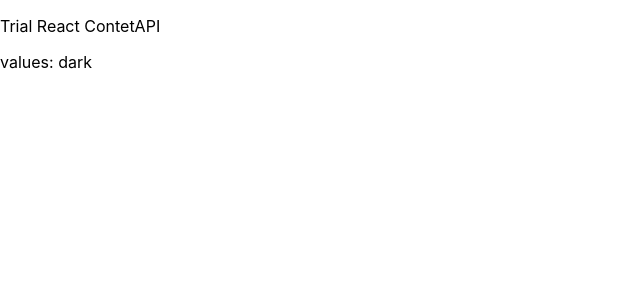
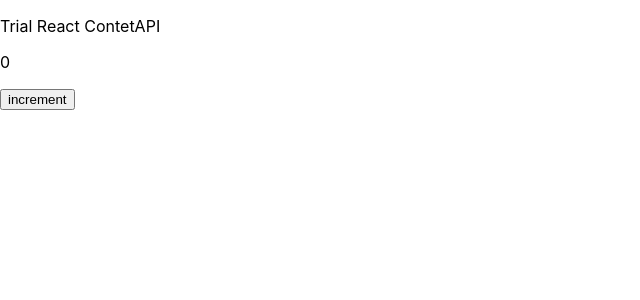
Before and after one commit to mrsekut/trial-react-context, a React (Create React App) app: page / in a window 1280 px wide. Shown: the top 300 px of the page, without its empty margins (0-640 px from the left). Built offline with nearby package versions, Linux system fonts and the light colour scheme.

Commit message:
[Add]contextAPI+state+Consumer

```diff
--- a/src/components/TrialContextAPI/index.jsx
+++ b/src/components/TrialContextAPI/index.jsx
@@ -1,20 +1,140 @@
-import React, { createContext, useContext } from 'react';
+import React from 'react';
 
-// const { Provider, Consumer } = createContext('light');
-const N = createContext('light');
-
-const Context = () => {
-  const value = useContext(N);
-  return <div>values: {value}</div>;
-  // return <NContext.Consumer>{v => <div>values: {v}</div>}</NContext.Consumer>;
+// theme-context.js
+// これが伝搬させたいデータ
+// store的ななにか
+const store = {
+  num: 0,
+  increment: () => {}
 };
 
-const WhileComponent = () => <Context />;
-
-export const ContextComponent = () => (
-  <N.Provider value={'dark'}>
-    <WhileComponent />
-  </N.Provider>
+// contextを作る
+const ThemeContext = React.createContext(
+  store.num // default value
 );
 
-export default ContextComponent;
+// themed-button.js
+// 孫
+const ThemedButton = () => (
+  <ThemeContext.Consumer>
+    {({ num, increment }) => (
+      <>
+        <p>{num}</p>
+        <button onClick={increment}>increment</button>
+      </>
+    )}
+  </ThemeContext.Consumer>
+);
+
+// 子
+// ここでは従来のようにpropsでデータを渡していない
+const Toolbar = () => <ThemedButton />;
+
+// app.js
+// 親
+export default class ContextComponent extends React.Component {
+  constructor(props) {
+    super(props);
+    this.state = {
+      num: store.num,
+      increment: this.increment
+    };
+  }
+
+  increment = () => {
+    this.setState({
+      num: this.state.num + 1
+    });
+  };
+
+  render() {
+    return (
+      <ThemeContext.Provider value={this.state}>
+        <Toolbar />
+      </ThemeContext.Provider>
+    );
+  }
+}
+
+// ==========================================
+// ==========================================yypp
+// ==========================================yypp
+// ==========================================yypp
+
+// export default class ContextComponent extends React.Component {
+//   render() {
+//     return <Toolbar theme="dark" />;
+//   }
+// }
+
+// function Toolbar(props) {
+//   // The Toolbar component must take an extra "theme" prop
+//   // and pass it to the ThemedButton. This can become painful
+//   // if every single button in the app needs to know the theme
+//   // because it would have to be passed through all components.
+//   return (
+//     <div>
+//       <ThemedButton theme={props.theme} />
+//     </div>
+//   );
+// }
+
+// class ThemedButton extends React.Component {
+//   render() {
+//     return <button theme={this.props.theme} />;
+//   }
+// }
+
+// ==========================================
+// https://qiita.com/loverails/items/50126e874b24ff984471
+// ==========================================
+// import React from 'react';
+
+// // const store = {
+// //   state: {
+// //     foo: 1
+// //   },
+// //   update: cb => {
+// //     this.state = cb;
+// //   }
+// // };
+
+// const store = {
+//   foo: 1
+// };
+
+// const { Provider, Consumer } = React.createContext(store.foo);
+
+// const Context = () => (
+//   <Consumer>
+//     {({ state, update }) => (
+//       <div>
+//         <button onClick={() => update({ foo: state.foo + 1 })}>click</button>
+//         <p>Foo is {state.foo}</p>
+//       </div>
+//     )}
+//   </Consumer>
+// );
+
+// export default class ContextComponent extends React.Component {
+//   constructor(props) {
+//     super(props);
+//     this.state = {
+//       foo: 1
+//     };
+//   }
+
+//   update(nb) {
+//     this.setState({
+//       foo: nb
+//     });
+//   }
+
+//   render() {
+//     return (
+//       <Provider value={this.state.foo}>
+//         <Context />
+//       </Provider>
+//     );
+//   }
+// }
```
